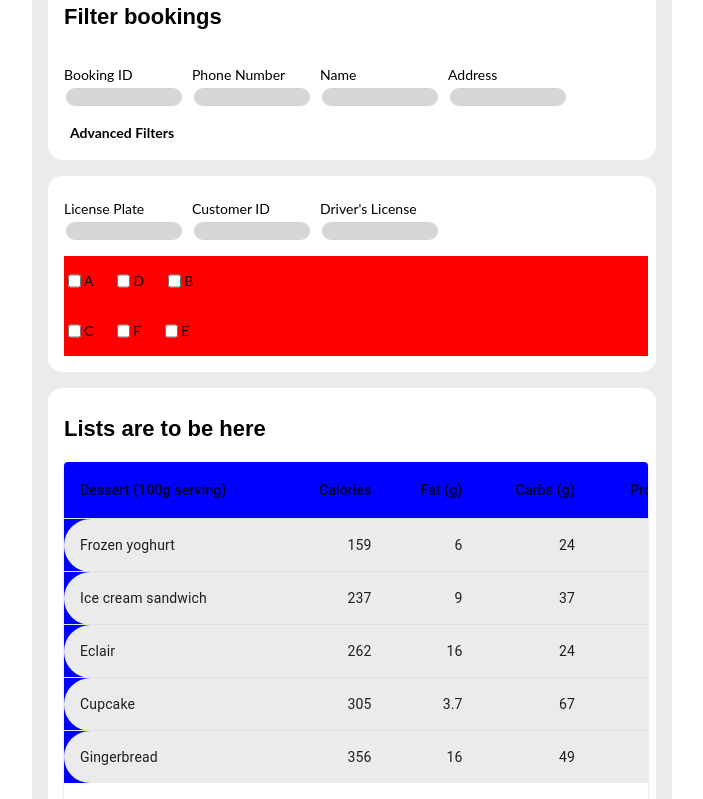
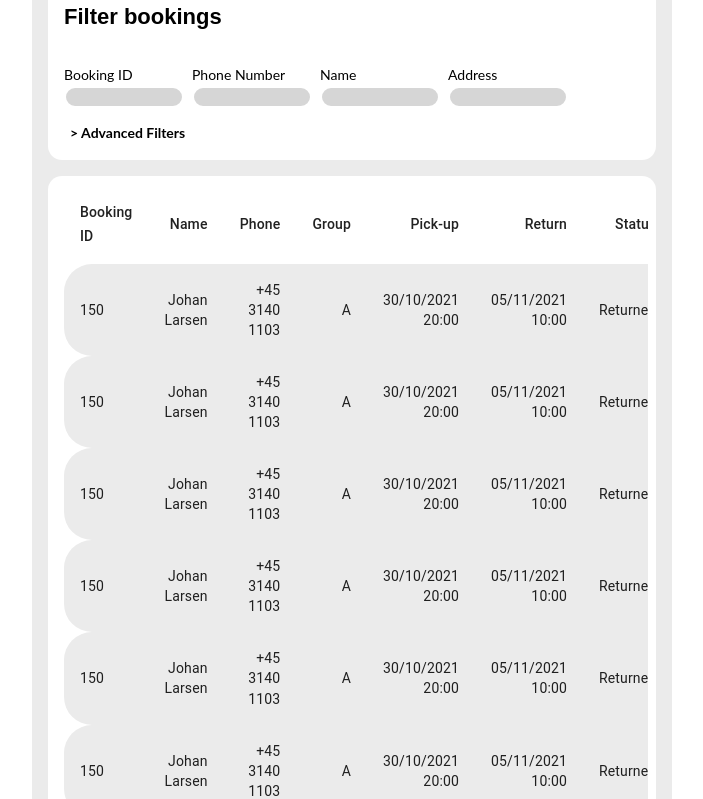
Before and after one commit to JOSBALIN/TIDFinalProject, a React (Create React App) app in the folder scancar/: page / in a window 1280 px wide. Shown: the part 200-999 px from the top of the page, without its empty margins (288-991 px from the left). Built offline with nearby package versions, Linux system fonts and the light colour scheme.

Commit message:
major revision to table, added naive advanced filters button functionality

```diff
--- a/scancar/src/App.js
+++ b/scancar/src/App.js
@@ -1,9 +1,12 @@
+import * as React from 'react';
 import logo from "./logo.svg";
 import "./App.css";
 import BasicTable from "./components/table.tsx";
 import CheckBoxes from "./components/checkboxes.tsx";
 
 function App() {
+
+  const [visible, setVisible] = React.useState(false);
 
   return (
     <div className="Background">
@@ -38,8 +41,11 @@ function App() {
                 </p>
               </form>
             </div>
-            <button id="advfilters">Advanced Filters</button>
+            <button onClick={() => setVisible(!visible)} id="advfilters">
+              {visible ? "v   Advanced Filters" : ">   Advanced Filters"}
+            </button>
           </div>
+          {visible && (
             <div class="module" id="advfiltersmodule">
               <form id="advfilterform">
                 <p>
@@ -56,12 +62,10 @@ function App() {
                 </p>
               </form>
 
-            <CheckBoxes/>
-
+              <CheckBoxes />
             </div>
+          )}
           <div class="module" id="listmodule">
-            <h3>Lists are to be here</h3>
-
             <BasicTable />
           </div>
         </div>
--- a/scancar/src/components/table.css
+++ b/scancar/src/components/table.css
@@ -1,9 +1,10 @@
-.tablerow {
+#tablerow {
+    background-color: red;
+}
 
-}
-table{
-    margin-bottom:100px;
-    background-color:blue;
+
+cell{
+    border-collapse: collapse;
 }
 
 row{
@@ -13,11 +14,35 @@ row{
 .tablecell{
     background-color:#EBEBEB;
     padding:100px;
+    margin-bottom: 100px;
+    border-collapse: collapse;
+    border: none;
+    box-shadow: none;
+}
+
+
+.editbutton{
+    background: #60BEA8;
+border-radius: 15px;
+border:none;
+font-family: Lato;
+font-style: normal;
+font-weight: normal;
+font-size: 10px;
+font-weight:bolder;
+line-height: 12px;
+height:30px;
+width:50px;
+color:white;
+
+/* identical to box height */
+text-align: center;
 }
 
 .tablecellleft{
     background-color:#EBEBEB;
     border-radius: 2em 0em 0em 2em;
+    border: none;
 }
 
 .tablecellright{
--- a/scancar/src/components/table.tsx
+++ b/scancar/src/components/table.tsx
@@ -6,52 +6,59 @@ import TableContainer from '@mui/material/TableContainer';
 import TableHead from '@mui/material/TableHead';
 import TableRow from '@mui/material/TableRow';
 import Paper from '@mui/material/Paper';
+
 import "./table.css"
 
 function createData(
-  icename: string,
-  calories: number,
-  fat: number,
-  carbs: number,
-  protein: number,
+  bookingid: number,
+  name: string,
+  phone: string,
+  group: string,
+  pickuptime: string,
+  returntime: string,
+  carstatus: string,
 ) {
-  return { icename, calories, fat, carbs, protein };
+  return { bookingid, name, phone, group, pickuptime, returntime, carstatus };
 }
 
 const rows = [
-  createData('Frozen yoghurt', 159, 6.0, 24, 4.0),
-  createData('Ice cream sandwich', 237, 9.0, 37, 4.3),
-  createData('Eclair', 262, 16.0, 24, 6.0),
-  createData('Cupcake', 305, 3.7, 67, 4.3),
-  createData('Gingerbread', 356, 16.0, 49, 3.9),
+  createData(150, "Johan Larsen", "+45 3140 1103", "A", "30/10/2021\n20:00", "05/11/2021\n10:00", "Returned"),
+  createData(150, "Johan Larsen", "+45 3140 1103", "A", "30/10/2021\n20:00", "05/11/2021\n10:00", "Returned"),
+  createData(150, "Johan Larsen", "+45 3140 1103", "A", "30/10/2021\n20:00", "05/11/2021\n10:00", "Returned"),
+  createData(150, "Johan Larsen", "+45 3140 1103", "A", "30/10/2021\n20:00", "05/11/2021\n10:00", "Returned"),
+  createData(150, "Johan Larsen", "+45 3140 1103", "A", "30/10/2021\n20:00", "05/11/2021\n10:00", "Returned"),
+  createData(150, "Johan Larsen", "+45 3140 1103", "A", "30/10/2021\n20:00", "05/11/2021\n10:00", "Returned")
 ];
 
 export default function BasicTable() {
   return (
-    <TableContainer component={Paper}>
-      <Table sx={{ minWidth: 650 }} aria-label="simple table">
+    <TableContainer>
+      <Table sx={{ minWidth: 450 }} aria-label="simple table">
         <TableHead>
           <TableRow id="tableHeader">
-            <TableCell>Dessert (100g serving)</TableCell>
-            <TableCell align="right">Calories</TableCell>
-            <TableCell align="right">Fat&nbsp;(g)</TableCell>
-            <TableCell align="right">Carbs&nbsp;(g)</TableCell>
-            <TableCell align="right">Protein&nbsp;(g)</TableCell>
+            <TableCell style={{borderBottom:"none"}} >Booking ID</TableCell>
+            <TableCell style={{borderBottom:"none"}} align="right">Name</TableCell>
+            <TableCell style={{borderBottom:"none"}} align="right">Phone</TableCell>
+            <TableCell style={{borderBottom:"none"}} align="right">Group</TableCell>
+            <TableCell style={{borderBottom:"none"}} align="right">Pick-up</TableCell>
+            <TableCell style={{borderBottom:"none"}} align="right">Return</TableCell>
+            <TableCell style={{borderBottom:"none"}} align="right">Status</TableCell>
           </TableRow>
         </TableHead>
         <TableBody className="body">
           {rows.map((row) => (
             <TableRow className="tablerow"
-              key={row.icename}
+              key={row.bookingid}
               sx={{ '&:last-child td, &:last-child th': { border: 0 } }}
             >
-              <TableCell component="th" scope="row" className="tablecellleft">
-                {row.icename}
-              </TableCell>
-              <TableCell align="right" className="tablecell">{row.calories}</TableCell>
-              <TableCell align="right" className="tablecell">{row.fat}</TableCell>
-              <TableCell align="right" className="tablecell">{row.carbs}</TableCell>
-              <TableCell align="right" className="tablecellright">{row.protein}</TableCell>
+              <TableCell style={{borderBottom:"none"}}component="th" scope="row" className="tablecellleft">{row.bookingid}</TableCell>
+              <TableCell style={{borderBottom:"none"}}align="right" className="tablecell">{row.name}</TableCell>
+              <TableCell style={{borderBottom:"none"}}align="right" className="tablecell">{row.phone}</TableCell>
+              <TableCell style={{borderBottom:"none"}}align="right" className="tablecell">{row.group}</TableCell>
+              <TableCell style={{borderBottom:"none"}}align="right" className="tablecell">{row.pickuptime}</TableCell>
+              <TableCell style={{borderBottom:"none"}}align="right" className="tablecell">{row.returntime}</TableCell>
+              <TableCell style={{borderBottom:"none"}}align="right" className="tablecell">{row.carstatus}</TableCell>
+              <TableCell style={{borderBottom:"none"}}align="right" className="tablecellright"><button className="editbutton">EDIT</button></TableCell>
             </TableRow>
           ))}
         </TableBody>
```
Also changed, not shown: scancar/src/components/canvas.tsx (deleted), 1 other file (tests, documents, lock files or other folders). Lines whose indentation alone changed are shown as unchanged.
